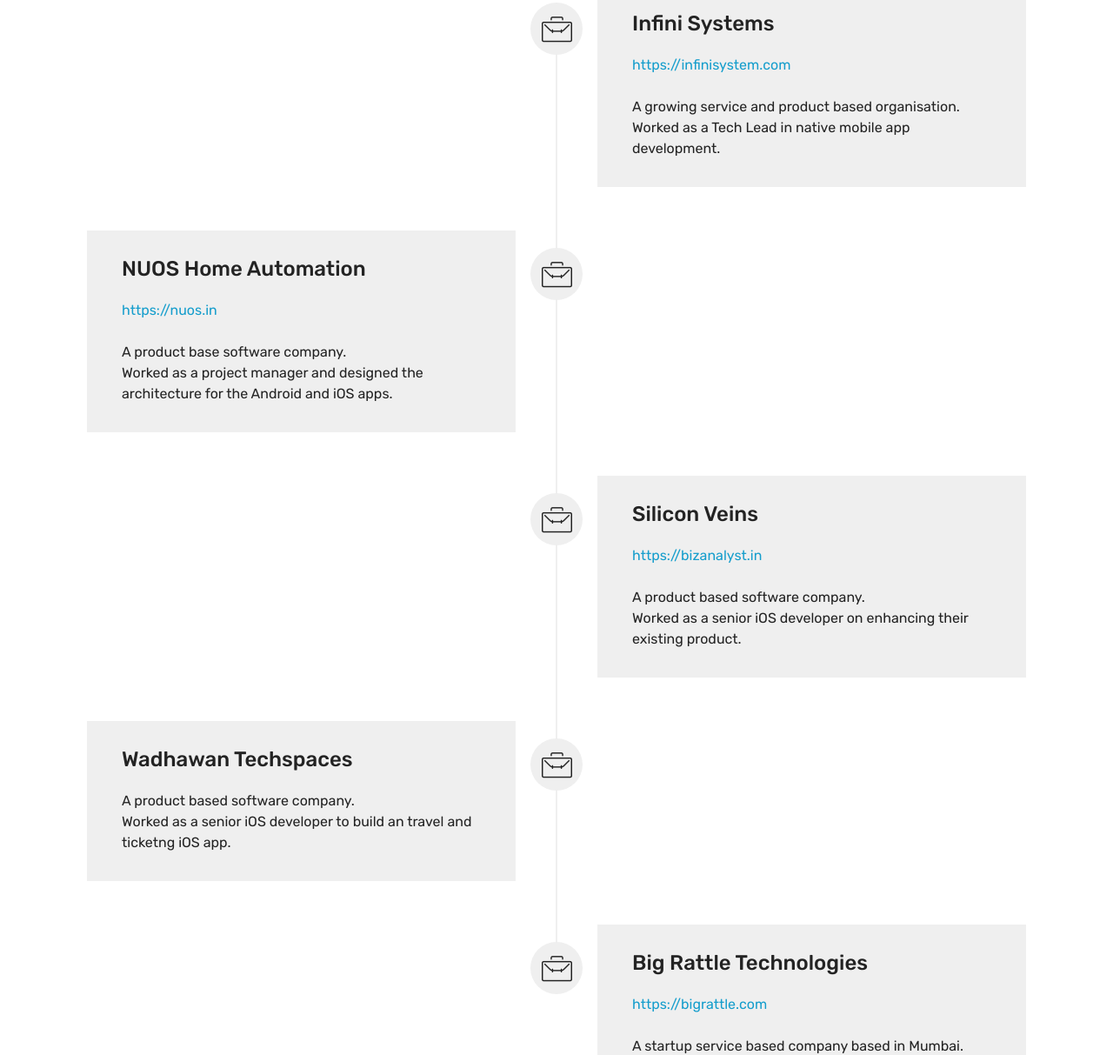
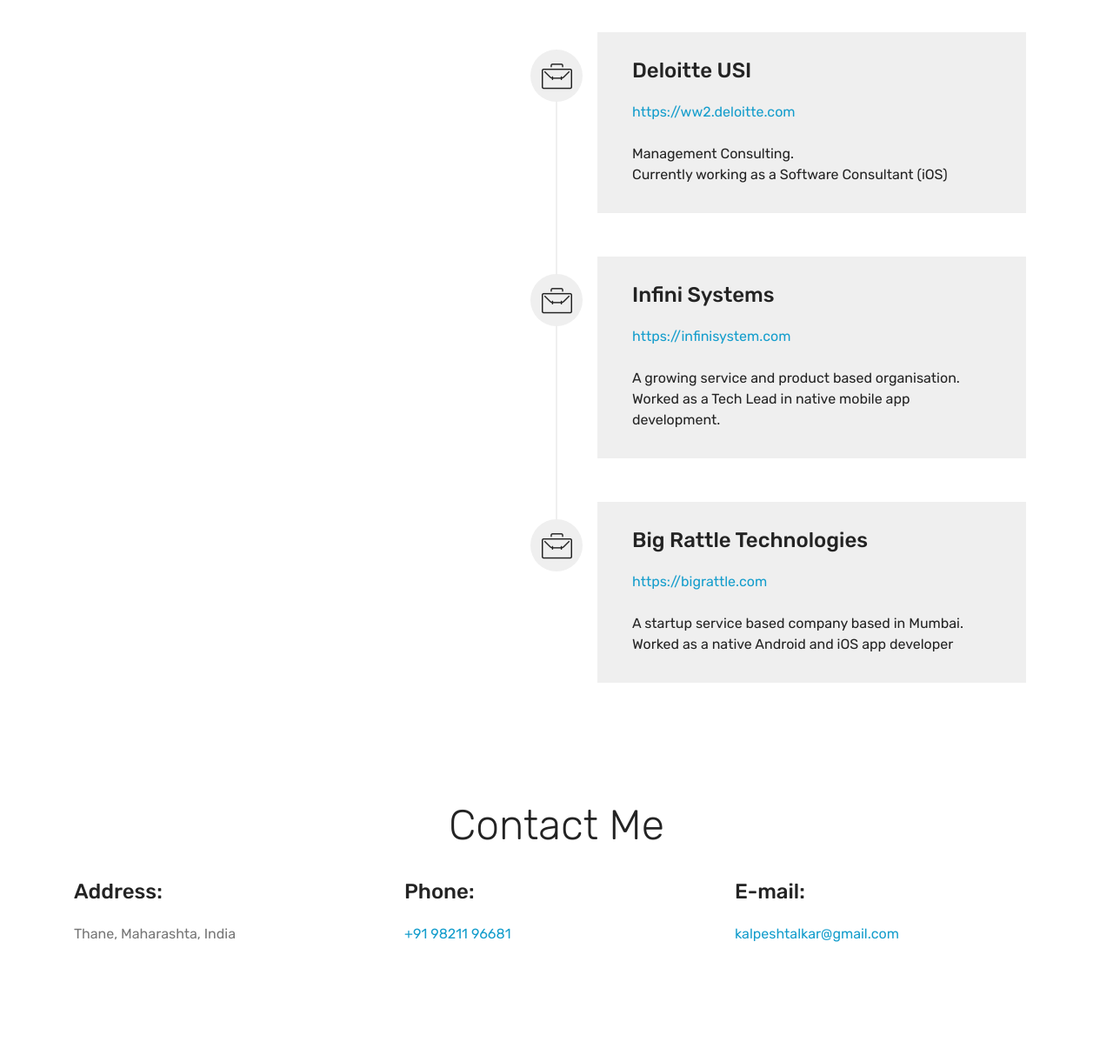
Before and after one commit to KalpeshTalkar/Website, a plain HTML site: page index.html in a window 1280 px wide. Shown: the part 2365-3578 px from the top of the page at 87% size. Drawn offline with Linux system fonts and the light colour scheme; files whose address does not match are found by name.

Commit message:
Update index.html

```diff
--- a/index.html
+++ b/index.html
@@ -199,6 +199,7 @@
                             <span class="mbrib-apple mbr-iconfont mbr-iconfont-btn"></span>
                                 App Store</a>
                         </div>
+                        <a href="https://www.producthunt.com/posts/timez-the-world-clock?utm_source=badge-featured&utm_medium=badge&utm_souce=badge-timez-the-world-clock" target="_blank"><img src="https://api.producthunt.com/widgets/embed-image/v1/featured.svg?post_id=282784&theme=light" alt="TimeZ - The World Clock - Time at your fingertips. | Product Hunt" style="width: 250px; height: 54px;" width="250" height="54" /></a>
                     </div>
                 </div>
             </div>
@@ -215,7 +216,21 @@
         <h3 class="mbr-section-subtitle pb-5 mbr-fonts-style display-5">A timeline of my work history</h3>
 
         <div class="container timelines-container" mbri-timelines="">
-            <!--1-->
+            <!--Deloitte USI-->
+            <div class="row timeline-element reverse separline">
+                <span class="iconsBackground">
+                    <span class="mbr-iconfont mbri-briefcase"></span>
+                </span>
+                <div class="col-xs-12 col-md-6 align-left">
+                    <div class="timeline-text-content">
+                        <h4 class="mbr-timeline-title pb-3 mbr-fonts-style display-5">
+                            Deloitte USI</h4>
+                        <p class="mbr-timeline-text mbr-fonts-style display-7"><a href="https://ww2.deloitte.com" target="_blank">https://ww2.deloitte.com</a><br><br>Management Consulting.<br>Currently working as a Software Consultant (iOS)<br></p>
+                     </div>
+                </div>
+            </div>
+
+            <!--Infini Systems-->
             <div class="row timeline-element reverse separline">
                 <span class="iconsBackground">
                     <span class="mbr-iconfont mbri-briefcase"></span>
@@ -228,46 +243,8 @@
                      </div>
                 </div>
             </div>
-            <!--2-->
-            <div class="row timeline-element  separline">
-                <span class="iconsBackground">
-                    <span class="mbr-iconfont mbri-briefcase"></span>
-                </span>
-                <div class="col-xs-12 col-md-6 align-left ">
-                    <div class="timeline-text-content">
-                        <h4 class="mbr-timeline-title pb-3 mbr-fonts-style display-5">NUOS Home Automation</h4>
-                        <p class="mbr-timeline-text mbr-fonts-style display-7">
-                        <a href="https://nuos.in" target="_blank">https://nuos.in</a><br><br>A product base software company.<br>Worked as a project manager and designed the architecture for the Android and iOS apps.<br></p>
-                    </div>
-                </div>
-            </div>
-            <!--3-->
-            <div class="row timeline-element reverse separline">
-                <span class="iconsBackground">
-                    <span class="mbr-iconfont mbri-briefcase"></span>
-                </span>
-                <div class="col-xs-12 col-md-6 align-left">
-                    <div class="timeline-text-content">
-                        <h4 class="mbr-timeline-title pb-3 mbr-fonts-style display-5">
-                            Silicon Veins</h4>
-                        <p class="mbr-timeline-text mbr-fonts-style display-7"><a href="https://bizanalyst.in" target="_blank">https://bizanalyst.in</a><br><br>A product based software company.<br>Worked as a senior iOS developer on enhancing their existing product.</p>
-                    </div>
-                </div>
-            </div>
-            <!--4-->
-            <div class="row timeline-element  separline">
-                <span class="iconsBackground">
-                    <span class="mbr-iconfont mbri-briefcase"></span>
-                </span>
-                <div class="col-xs-12 col-md-6 align-left ">
-                    <div class="timeline-text-content">
-                        <h4 class="mbr-timeline-title pb-3 mbr-fonts-style display-5">
-                            Wadhawan Techspaces</h4>
-                        <p class="mbr-timeline-text mbr-fonts-style display-7">A product based software company.<br>Worked as a senior iOS developer to build an travel and ticketng iOS app.<br></p>
-                    </div>
-                </div>
-            </div>
-            <!--5-->
+
+            <!--Big Rattle Technologies-->
             <div class="row timeline-element reverse">
                 <span class="iconsBackground">
                     <span class="mbr-iconfont mbri-briefcase"></span>
```
